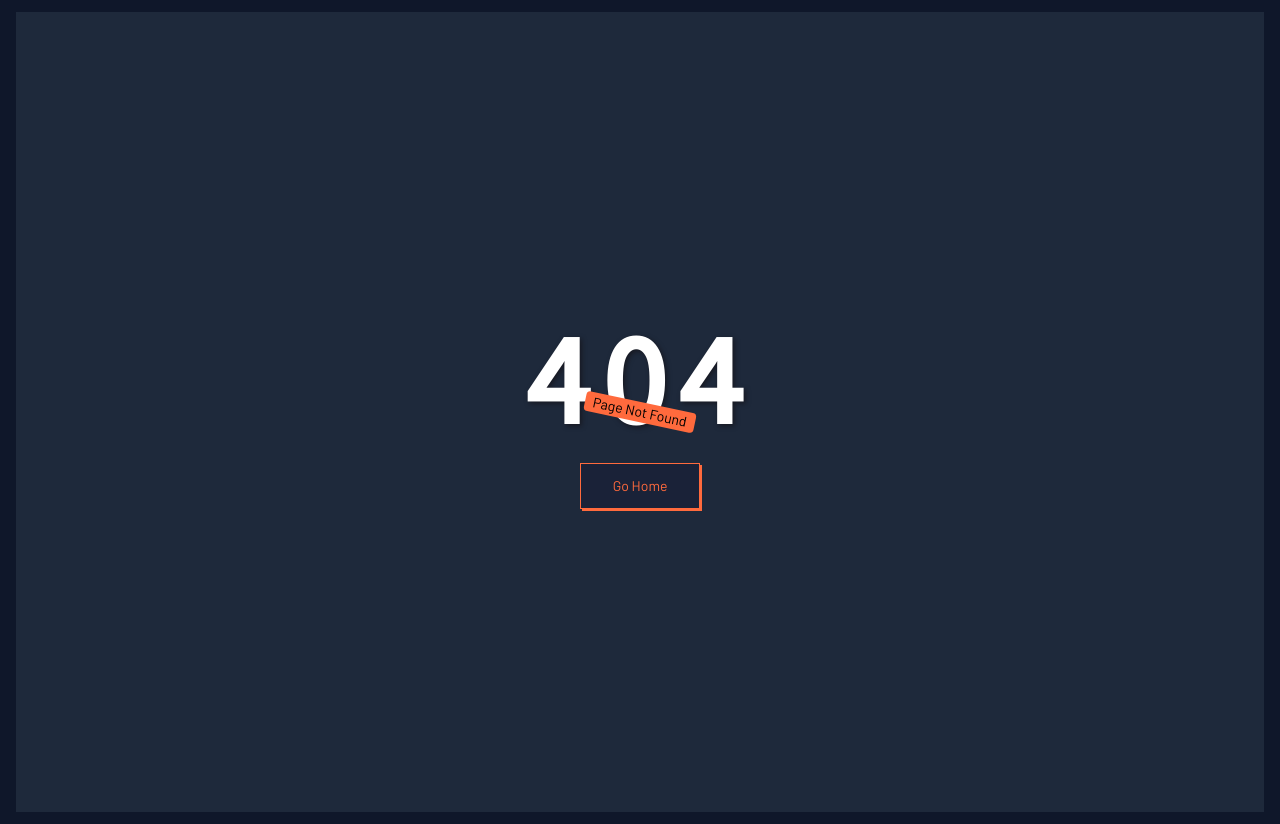
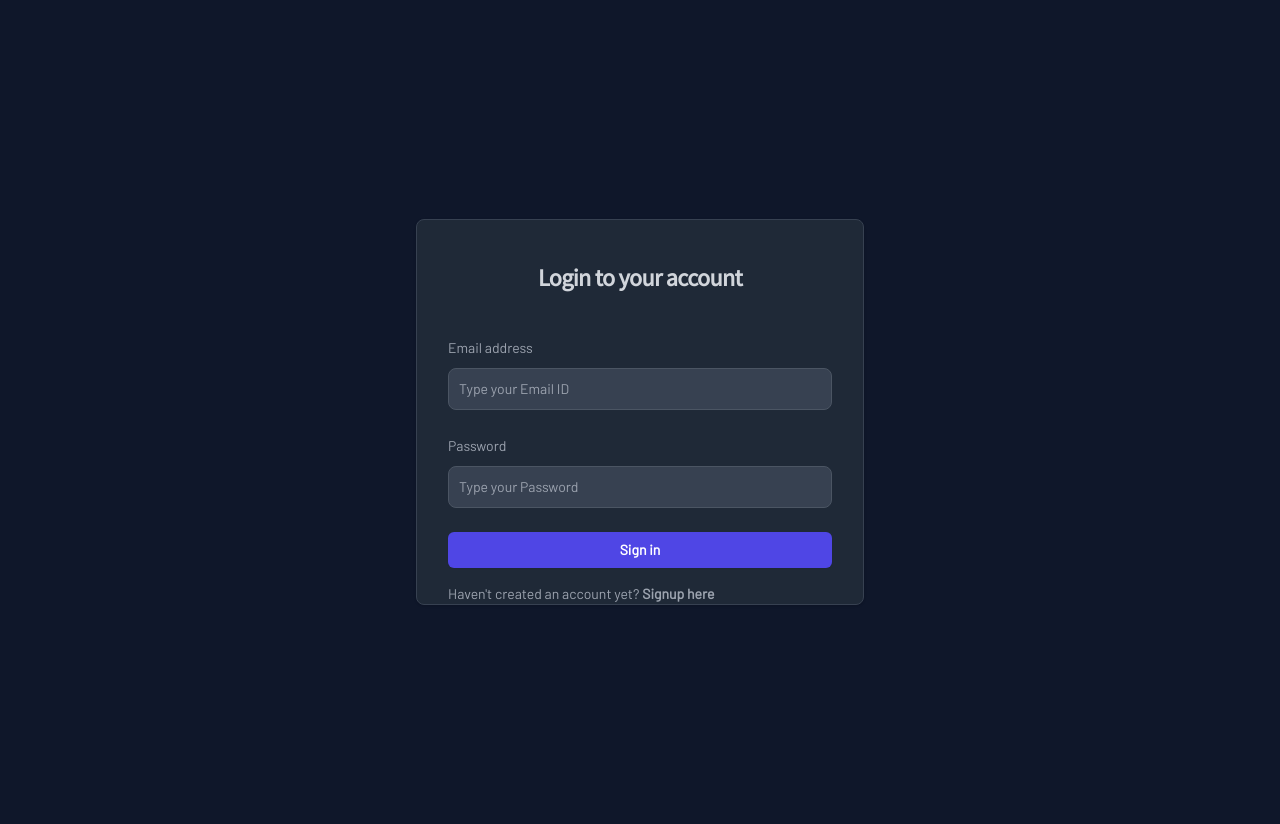
Before and after one commit to devkoustavdas/studentapp, a React (Vite) app: page /login in a window 1280 px wide. Before the commit this address had no page. Built offline with nearby package versions, Linux system fonts and the light colour scheme; no server answers.

Commit message:
seventh commit

```diff
--- a/src/App.jsx
+++ b/src/App.jsx
@@ -1,11 +1,13 @@
+import { useEffect, useState } from 'react';
 import { BrowserRouter as Router, Routes, Route } from 'react-router-dom';
 import '@fontsource/barlow';
 import '@fontsource/courgette';
 import '@fontsource/source-sans-pro';
 import './App.css';
 
+import { auth } from './data/firebase';
 
-
+import Home from './pages/Home';
 import Breath from './pages/Breath';
 import Projects from './pages/Projects';
 import ErrorPage from './pages/ErrorPage';
@@ -23,12 +25,29 @@ import Worry from './components/MentalHealth/MentalHealthPages/Worry';
 import EssayGlobalPollution from './components/Projects/ProjectsList/EssayGlobalPollution';
 
 function App() {
+  const [uid, setUID] = useState("");
+  const [displayName, setDisplayName] = useState("");
+  const [disabled, setDisabled] = useState(false);
 
+  useEffect(()=> {
+    auth.onAuthStateChanged(user=>{
+      if(user) {
+        setUID(user.uid)
+        setDisplayName(user.displayName)
+        setDisabled(true)
+      } else {
+        setDisplayName("")
+        setDisabled(false)
+        setUID("")
+      }
+    })
+  },[]);
   return (
     <Router>
       <Routes>
-        <Route path='/' element={<LoginPage />} />
-        <Route path='/signup' element={<SignupPage />} />
+        <Route path='/' element={<Home uid={uid} displayName={displayName} />} />
+        <Route path='/login' element={<LoginPage />} />
+        <Route path='/signup' element={<SignupPage disabled={disabled} />} />
 
         <Route path='/mentalhealth' element={<Breath />} />
         <Route path='/mentalhealth/anger' element={<Anger />} />
--- a/src/index.css
+++ b/src/index.css
@@ -33,6 +33,7 @@
   .font-extrabold2 {
     font-weight: 900;
   }
+
   .r-grad-slate {
     background: #334155;
     background: radial-gradient(at center bottom, #334155, #1E2A3B);
@@ -45,8 +46,10 @@
   }
 
   .text-1\.5xl {
-    font-size: 1.375rem; /* 22px */
-    line-height: 1.875rem;/* 30px */
+    font-size: 1.375rem;
+    /* 22px */
+    line-height: 1.875rem;
+    /* 30px */
   }
 }
 
@@ -62,12 +65,30 @@
     filter: blur(200px);
     opacity: 0.7;
   }
+
   @keyframes move {
-  0%   { transform: scale(1)   translate(10px, -30px); }
-  38%  { transform: scale(0.8, 1) translate(80vw, 30vh) rotate(160deg); }
-  40%  { transform: scale(0.8, 1) translate(80vw, 30vh) rotate(160deg); }
-  78%  { transform: scale(1.3) translate(0vw, 50vh) rotate(-20deg); }
-  80%  { transform: scale(1.3) translate(0vw, 50vh) rotate(-20deg); }
-  100% { transform: scale(1)   translate(10px, -30px); }
+    0% {
+      transform: scale(1) translate(10px, -30px);
+    }
+
+    38% {
+      transform: scale(0.8, 1) translate(80vw, 30vh) rotate(160deg);
+    }
+
+    40% {
+      transform: scale(0.8, 1) translate(80vw, 30vh) rotate(160deg);
+    }
+
+    78% {
+      transform: scale(1.3) translate(0vw, 50vh) rotate(-20deg);
+    }
+
+    80% {
+      transform: scale(1.3) translate(0vw, 50vh) rotate(-20deg);
+    }
+
+    100% {
+      transform: scale(1) translate(10px, -30px);
     }
   }
+}
--- /dev/null
+++ b/src/pages/Home.jsx
@@ -0,0 +1,20 @@
+
+import heroimage from "../assets/decode-home-image.svg"
+
+
+const Home = ({uid, displayName}) => {
+
+
+  return (
+    <main className="bg-slate-800 rounded-lg px-4 py-16 text-center">
+      <h1 className="font-title text-slate-100 font-bold text-5xl">Student App</h1>
+      <h3 className="text-lg text-slate-200 italic">The only app students will ever need</h3>
+      <div>
+        <img src={heroimage} className="fixed right-2 bottom-2 w-3/5" alt="" />
+      </div>
+      <p className="mt-5 text-lg text-indigo-500 text-center">{displayName ? `Hello ${displayName}, welcome back. What do you want to explore now?` : "Hello user, please login to track your progress"}</p>
+    </main>
+  )
+}
+
+export default Home
--- a/src/pages/LoginPage.jsx
+++ b/src/pages/LoginPage.jsx
@@ -1,30 +1,57 @@
 import Popup from "../components/PageAccessories/Popup"
 import { useState } from 'react';
-import { Link } from "react-router-dom";
+import { Link, useNavigate } from "react-router-dom";
+import { auth } from "../data/firebase";
+import { signInWithEmailAndPassword } from "firebase/auth";
 
 const LoginPage = () => {
+    const navigate = useNavigate();
+
     const [email, setEmail] = useState('');
     const [showPopup, setShowPopup] = useState(false);
+    const [popupMssge, setPopupMssge] = useState(['', '']);
     const [password, setPassword] = useState('');
 
     const validateEverything = () => {
         const emailRegex = /^[^\s@]+@[^\s@]+\.[^\s@]+$/;
 
-        if(emailRegex.test(email)!=true){
+        if (emailRegex.test(email) != true || email == '') {
+            setPopupMssge(["Invalid Email ID", "Please check if the email ID you typed is valid."]);
             setShowPopup(true);
             setTimeout(() => {
                 setShowPopup(false);
-            }, 3000);
+                setPopupMssge(['', '']);
+            }, 2000);
         }
         else {
-            if (password !== confirmPassword) {
+            if (password == '') {
+                setPopupMssge(["Password Empty", "Please type your password."]);
                 setShowPopup(true);
                 setTimeout(() => {
                     setShowPopup(false);
-                }, 3000);
+                    setPopupMssge(['', '']);
+                }, 2000);
             }
             else {
-
+                signInWithEmailAndPassword(auth, email, password)
+                    .then(async (res) => {
+                        setPopupMssge(["Account Logged In", `Welcome. Email ID: ${email} logged in successfully`]);
+                        setShowPopup(true);
+                        setTimeout(() => {
+                            setShowPopup(false);
+                            setPopupMssge(['', '']);
+                        }, 2000);
+                        const user = res.user;
+                        navigate("/");
+                    })
+                    .catch((err) => {
+                            setPopupMssge(["Failed to login", "Please check if you have an account in this email ID or you typed the right password."]);
+                            setShowPopup(true);
+                            setTimeout(() => {
+                                setShowPopup(false);
+                                setPopupMssge(['', '']);
+                            }, 2000);
+                    });
             }
         }
     };
@@ -39,7 +66,7 @@ const LoginPage = () => {
                 </div>
 
                 <div className="mt-10 sm:mx-auto sm:w-full sm:max-w-sm">
-              <form className="space-y-6" onSubmit={validateEverything}>
+                    <div className="space-y-6">
                         <div>
                             <label htmlFor="email" className="block text-sm font-medium leading-6 text-gray-400">
                                 Email address
@@ -81,19 +108,18 @@ const LoginPage = () => {
 
                         <div>
                             <button
-                          type="submit"
+                                type="submit" onClick={validateEverything}
                                 className="flex w-full justify-center rounded-md bg-indigo-600 px-3 py-1.5 text-sm font-semibold leading-6 text-white shadow-sm hover:bg-indigo-500 focus-visible:outline focus-visible:outline-2 focus-visible:outline-offset-2 focus-visible:outline-indigo-600">
                                 Sign in
                             </button>
                         </div>
-              </form>
+                    </div>
                     <p className="mt-4 text-sm font-light text-gray-400">
                         Haven't created an account yet? <Link to={"/signup"} className="font-bold hover:underline">Signup here</Link>
                     </p>
                 </div>
-
-          {showPopup && <Popup alertTitle="Invalid" alertText="Check if the email ID is valid and both the passwords are same!" />}
             </div>
+            {showPopup && <Popup alertTitle={popupMssge[0]} alertText={popupMssge[1]} />}
         </div>
     )
 }
--- a/src/pages/SignupPage.jsx
+++ b/src/pages/SignupPage.jsx
@@ -1,45 +1,98 @@
 import Popup from "../components/PageAccessories/Popup"
 import { useState } from 'react';
-import { Link } from "react-router-dom";
-import { createUserWithEmailAndPassword } from "firebase/auth";
+import { Link, useNavigate } from "react-router-dom";
+import { createUserWithEmailAndPassword, updateProfile } from "firebase/auth";
 import { auth } from "../data/firebase";
 
-const SignupPage = () => {
+const SignupPage = (disabled) => {
+
+    const navigate = useNavigate();
+
     const [email, setEmail] = useState('');
-    const [showEmailPopup, setEmailShowPopup] = useState(false);
-    const [showPasswordPopup, setshowPasswordPopup] = useState(false);
-    const [showTermsPopup, setShowTermsPopup] = useState(false);
+    const [name, setName] = useState('');
+    const [showPopup, setShowPopup] = useState(false);
+    const [popupMssge, setPopupMssge] = useState(['', '']);
+
     const [terms, setTerms] = useState(false);
     const [password, setPassword] = useState('');
     const [confirmPassword, setConfirmPassword] = useState('');
 
-
-    const validateEverything = () => {
-
+    const validateEverything = (e) => {
+        e.preventDefault();
         const emailRegex = /^[^\s@]+@[^\s@]+\.[^\s@]+$/;
 
         if (emailRegex.test(email) != true || email == '') {
-            setEmailShowPopup(true);
+            setPopupMssge(["Invalid Email ID", "Please check if the email ID you typed is valid."]);
+            setShowPopup(true);
             setTimeout(() => {
-                setEmailShowPopup(false);
-            }, 3000);
+                setShowPopup(false);
+                setPopupMssge(['', '']);
+            }, 2000);
         }
         else {
             if (password !== confirmPassword || password == '' || confirmPassword == '') {
-                setshowPasswordPopup(true);
+                setPopupMssge(["Password Mismatch", "Please check if you have typed different password while confirming it or you have missed typing it."]);
+                setShowPopup(true);
                 setTimeout(() => {
-                    setshowPasswordPopup(false);
-                }, 3000);
+                    setShowPopup(false);
+                    setPopupMssge(['', '']);
+                }, 2000);
             }
             else {
                 if (!terms) {
-                    setShowTermsPopup(true);
+                    setPopupMssge(["Terms and Conditions not agreed", "Please accept the Terms and Conditions by clicking on the box."]);
+                    setShowPopup(true);
                     setTimeout(() => {
-                        setShowTermsPopup(false);
-                    }, 3000);
+                        setShowPopup(false);
+                        setPopupMssge(['', '']);
+                    }, 2000);
                 }
                 else {
-
+                    if (name == '') {
+                        setPopupMssge(["No name", "Please type your name."]);
+                        setShowPopup(true);
+                        setTimeout(() => {
+                            setShowPopup(false);
+                            setPopupMssge(['', '']);
+                        }, 2000);
+                    }
+                    else {
+                        if (password.length < 6) {
+                            setPopupMssge(["Password Short", "Passwords should be atleast 6 characters long."]);
+                            setShowPopup(true);
+                            setTimeout(() => {
+                                setShowPopup(false);
+                                setPopupMssge(['', '']);
+                            }, 2000);
+                        }
+                        else {
+                            createUserWithEmailAndPassword(auth, email, password)
+                                .then(async(res) => {
+                                    console.log(res);
+                                    setPopupMssge(["Account Registered", `Welcome ${name}. Email ID: ${email} registered successfully`]);
+                                    setShowPopup(true);
+                                    setTimeout(() => {
+                                        setShowPopup(false);
+                                        setPopupMssge(['', '']);
+                                    }, 2000);
+                                    const user = res.user;
+                                    await updateProfile(user, {
+                                        displayName: name,
+                                    });
+                                    navigate("/");
+                                })
+                                .catch((err) => {
+                                    if (err.code === 'auth/email-already-in-use') {
+                                        setPopupMssge(["Email Already In Use", "Please check if you have an account already signed in with this email ID."]);
+                                        setShowPopup(true);
+                                        setTimeout(() => {
+                                            setShowPopup(false);
+                                            setPopupMssge(['', '']);
+                                        }, 2000);
+                                    }
+                                });
+                        }
+                    }
                 }
             }
         }
@@ -54,6 +107,11 @@ const SignupPage = () => {
                             Create an account
                         </h1>
                         <div className="space-y-4 md:space-y-6">
+                            <div>
+                                <label htmlFor="name" className="block mb-2 text-sm font-medium text-white">Your Name</label>
+                                <input type="text" value={name}
+                                    onChange={(e) => setName(e.target.value)} name="name" id="name" placeholder="Koustav Das" required />
+                            </div>
                             <div>
                                 <label htmlFor="email" className="block mb-2 text-sm font-medium text-white">Your email</label>
                                 <input type="email" value={email}
@@ -83,15 +141,13 @@ const SignupPage = () => {
                                 Sign up
                             </button>
                             <p className="text-sm font-light text-gray-500 dark:text-gray-400">
-                                Already have an account? <Link to={"/"} className="font-bold text-primary-600 hover:underline dark:text-primary-500">Login here</Link>
+                                Already have an account? <Link to={"/login"} className="font-bold text-primary-600 hover:underline dark:text-primary-500">Login here</Link>
                             </p>
                         </div>
                     </div>
                 </div>
             </div>
-            {showEmailPopup && <Popup alertTitle="Invalid Email ID" alertText="Please check if the email ID you typed is valid." />}
-            {showPasswordPopup && <Popup alertTitle="Password Mismatch" alertText="Please check if you have typed different password while confirming it or you have missed typing it." />}
-            {showTermsPopup && <Popup alertTitle="Terms and Conditions not agreed" alertText="Please accept the Terms and Conditions by clicking on the box." />}
+            {showPopup && <Popup alertTitle={popupMssge[0]} alertText={popupMssge[1]} />}
         </section>
     )
 }
--- a/src/util.js
+++ b/src/util.js
@@ -1,3 +1,3 @@
 export const getUrl = (path) => {
-  return new URL(`./assets/${path}`, import.meta.url).href;
+  return new URL(`/assets/${path}`, import.meta.url).href;
 };
```
Also changed, not shown: src/assets/decode-home-image.svg (added). Lines whose indentation alone changed are shown as unchanged.
